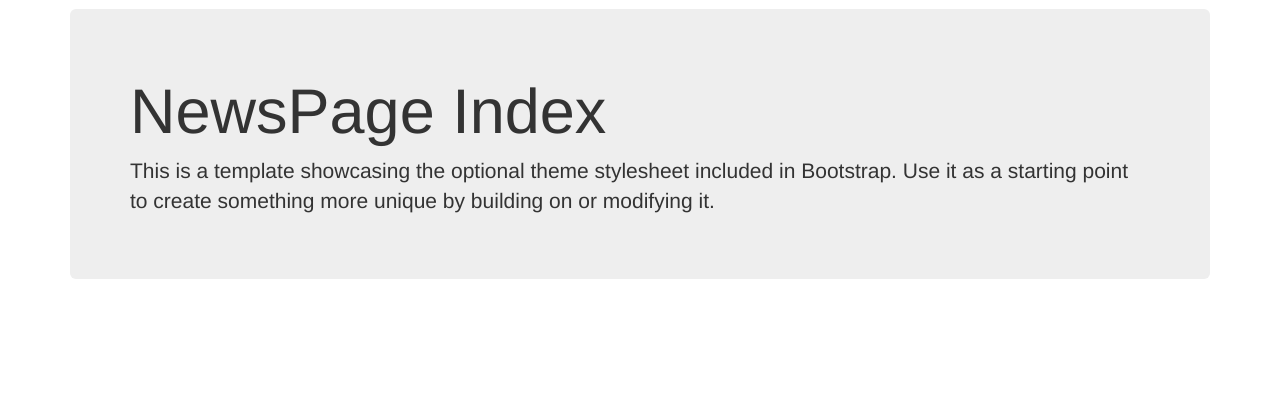
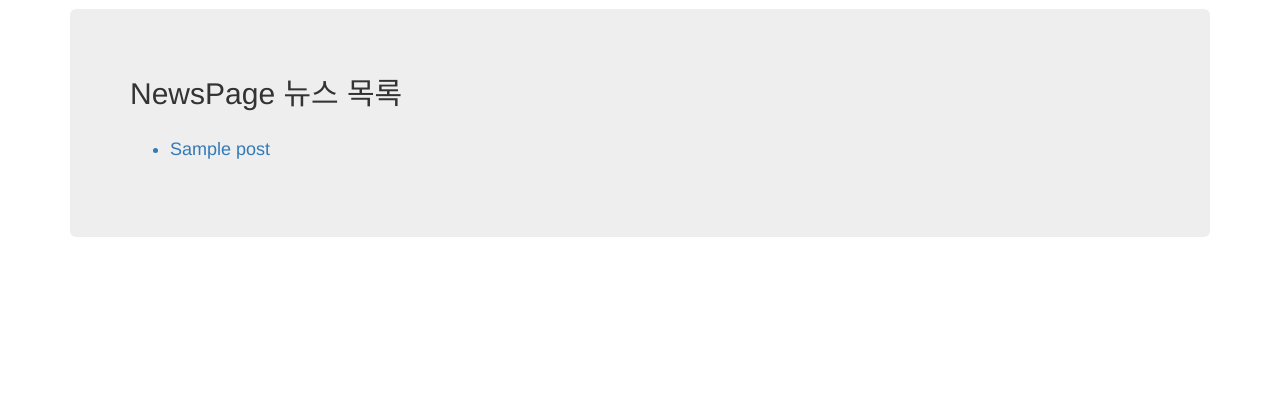
Before and after one commit to DanteMun/Taeyoung, a Django app: page / in a window 1280 px wide. Shown: the part 51-471 px from the top of the page. Run offline with Django 3.2, Linux system fonts and the light colour scheme; tables that the repository leaves empty hold one stand-in row (values such as "Sample post"); some libraries are stand-ins or nearby versions.

Commit message:
index 페이지에 post_detail 타이틀(뉴스 기사 목록) 보여주기

```diff
--- a/newspage/templates/newspage/index.html
+++ b/newspage/templates/newspage/index.html
@@ -4,8 +4,20 @@
 {% block content %}
 <div class="container">
     <div class="jumbotron">
-        <h1>NewsPage Index</h1>
-        <p>This is a template showcasing the optional theme stylesheet included in Bootstrap. Use it as a starting point to create something more unique by building on or modifying it.</p>
+        <h2>NewsPage 뉴스 목록</h2>
+        <h4>
+            <br>
+            <ul>
+                {% for post in post_list %}
+                <a href="{% url 'newspage:post_detail' post.pk %}">
+                    <li>
+                        {{post.title}}
+                    </li>
+                <br>
+                </a>
+                {% endfor %}
+            </ul>
+        </h4>
     </div>
 </div>
 
--- a/newspage/views.py
+++ b/newspage/views.py
@@ -4,7 +4,10 @@
 # Create your views here.
 
 def index(request):
-    return render(request, 'newspage/index.html')
+    post_list = Post.objects.all()
+    return render(request, 'newspage/index.html', {
+        'post_list': post_list,
+        })
 
 
 def post_detail(request, pk):
```
